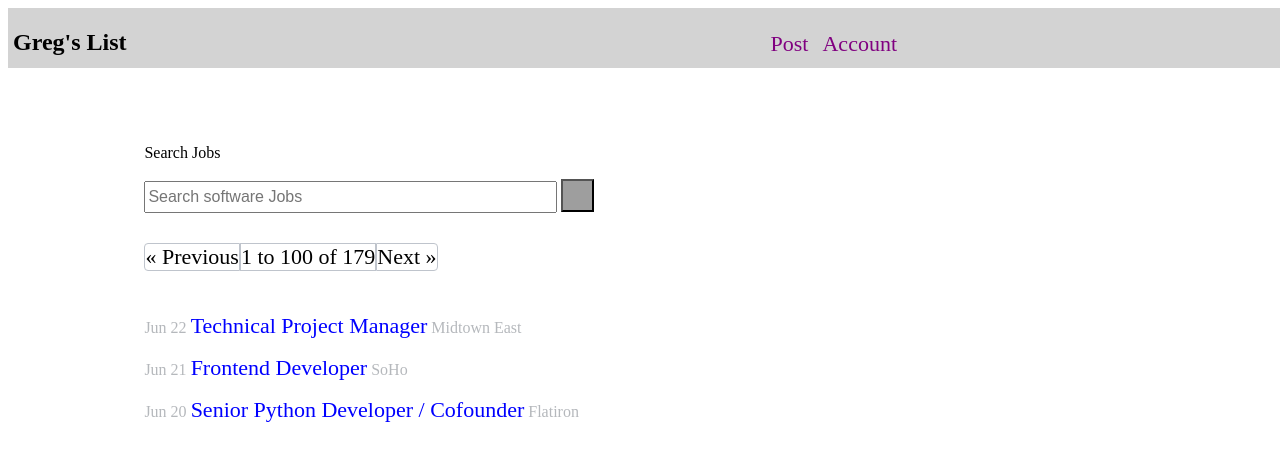
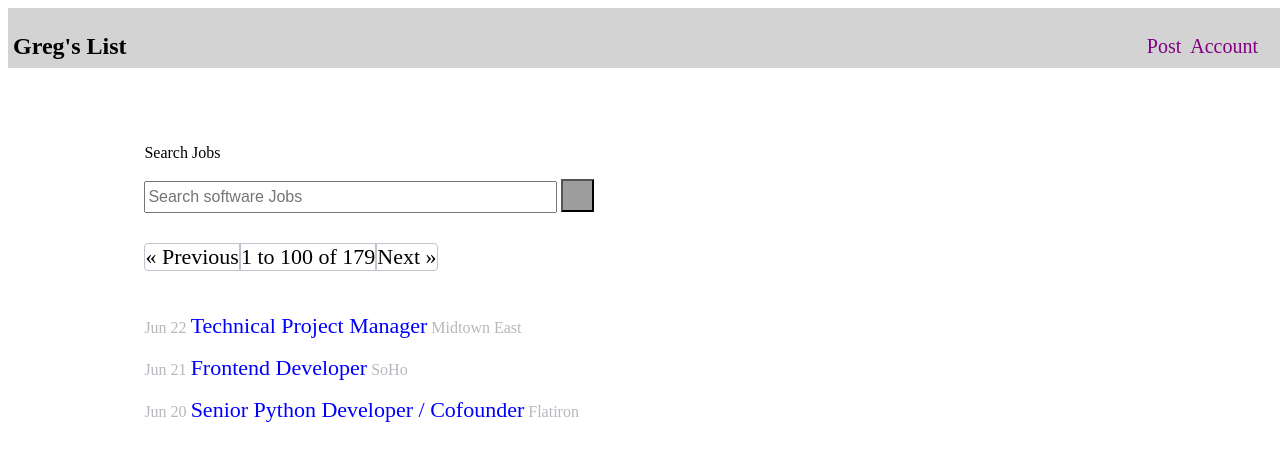
Before and after one commit to vijayenthran/Gregslist, a plain HTML site: page index.html in a window 1280 px wide. Drawn offline with Linux system fonts and the light colour scheme; grey boxes are pictures that could not be loaded.

Commit message:
Gregs List Fixed Headed Links Movement

```diff
--- a/index.html
+++ b/index.html
@@ -4,14 +4,20 @@
   <title>Gregs List</title>
   <link rel="stylesheet" type="text/css" href="main.css">
 </head>
-<!--How do I make the post and account static, the are moving If I move. The requirement is header is fixed, Can I set two positon attributes for an HtML element. Fix the header-->
+<!--How do I make the post and account static, the are moving If I move. The requirement is header is fixed, Can I set two positon attributes for an HtML element. Fix the header
+Ask about positioning, left, right, top ,bottom. for position absolute. I somw how ended up in those positions. But understand how that came
+-->
 <body>
   <nav class='navigation' role='navigation'>
-    <h2>Greg's List</h2>
-    <ul>
-     <a href="#"><li class='left'>Post</li></a>
-     <a href="#"><li class='Right'>Account</li></a>
-   </ul>
+    <div class ='navouterDiv'>
+      <div class='navheader'>
+        <h2>Greg's List</h2>
+      </div>
+      <div class='navlist'>
+       <a href="#">Post</a>
+       <a href="#">Account</a>
+     </div>
+   </div>
  </nav>
  <main class='main' role='main'>
    <div class='outerDiv'>
--- a/main.css
+++ b/main.css
@@ -1,6 +1,7 @@
 body{
   box-sizing: border-box;
 }
+
 .navigation{
   width:100%;
   height:50px;
@@ -9,10 +10,25 @@ body{
   padding : 5px;
 }
 
-h2, ul, .left, .Right{
-  display : inline-block;
-  bottom : 4px;
+.navouterDiv{
   position:relative;
+}
+
+.navheader{
+  position:absolute;
+}
+
+.navlist{
+  position:absolute;
+  right : 30px;
+  bottom :-45px;
+}
+
+.navlist a{
+  font-size: 20px;
+  margin-right: 5px;
+  text-decoration: none;
+  color: #800080;
 }
 
 main{
@@ -20,12 +36,10 @@ main{
 }
 
 .left, .Right{
-  position:relative;
   color:#800080;
   font-size: 22px;
-  top : 1px;
-  margin-right: 10px;
-  left : 600px;
+  right: 0px;
+  bottom: 0px;
 }
 
 .outerDiv {
@@ -97,4 +111,4 @@ p a{
   font-size: 22px;
   text-decoration: none;
   color :blue;
-  }}
+}
```
